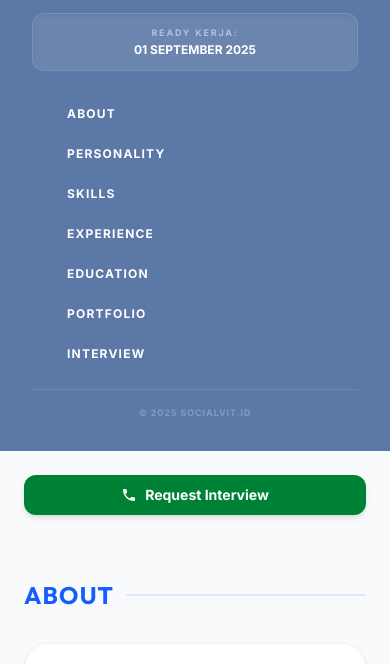
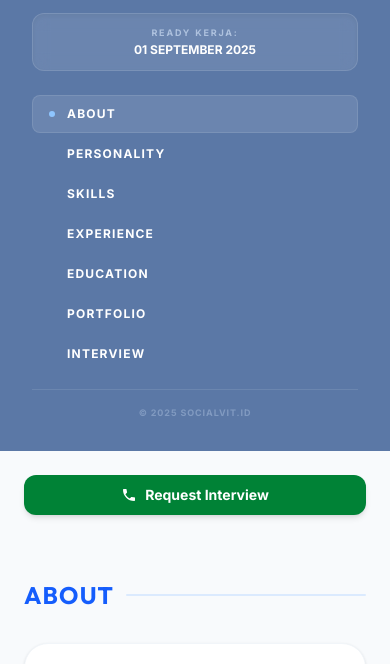
Before and after one commit to zaki-ramadhan/web-cv-profile, a website: page index.html in a window 390 px wide. Shown: the part 239-903 px from the top of the page. Drawn offline with Linux system fonts and the light colour scheme.

Commit message:
feat: improve layout responsiveness, refine UI, and add active navigation

```diff
--- a/index.html
+++ b/index.html
@@ -28,9 +28,6 @@
                             class="w-32 h-32 bg-white rounded-full mx-auto mb-4 p-1 border-4 border-emerald-500 overflow-hidden shadow-2xl ring-4 ring-white/10 transition-transform duration-300 group-hover:scale-105">
                             <img src="./assets/profile.png" alt="Pelita"
                                 class="w-full h-full object-cover rounded-full">
-                        </div>
-                        <div
-                            class="absolute bottom-2 right-2 w-5 h-5 bg-green-500 border-[3px] border-sidebar rounded-full shadow-lg animate-pulse">
                         </div>
                     </div>
                     <h1 class="text-2xl font-bold font-outfit mb-0.5 tracking-tight">Pelita</h1>
--- a/src/main.js
+++ b/src/main.js
@@ -34,4 +34,39 @@ document.addEventListener('DOMContentLoaded', () => {
             });
         });
     }
+
+    // Scroll Spy / Active Navigation Logic
+    const sections = document.querySelectorAll('section[id]');
+    const navLinks = document.querySelectorAll('nav a');
+
+    const observerOptions = {
+        root: null,
+        rootMargin: '0px',
+        threshold: 0.3 // Trigger when 30% of the section is visible
+    };
+
+    const observer = new IntersectionObserver((entries) => {
+        entries.forEach(entry => {
+            if (entry.isIntersecting) {
+                const currentId = entry.target.getAttribute('id');
+
+                // Remove active class from all links
+                navLinks.forEach(link => {
+                    link.classList.remove('nav-active');
+                    // Optional: remove standard Tailwind classes if you managed them via JS,
+                    // but here we use the CSS class approach which overrides/adds to them.
+                });
+
+                // Add active class to corresponding link
+                const activeLink = document.querySelector(`nav a[href="#${currentId}"]`);
+                if (activeLink) {
+                    activeLink.classList.add('nav-active');
+                }
+            }
+        });
+    }, observerOptions);
+
+    sections.forEach(section => {
+        observer.observe(section);
+    });
 });
--- a/src/style.css
+++ b/src/style.css
@@ -75,4 +75,13 @@
 			display: none !important;
 		}
 	}
+
+	/* Active Navigation State */
+	.nav-active {
+		@apply bg-white/10 border-white/10;
+	}
+
+	.nav-active span:first-child {
+		@apply opacity-100;
+	}
 }
```
Also changed, not shown: dist/style.css.
